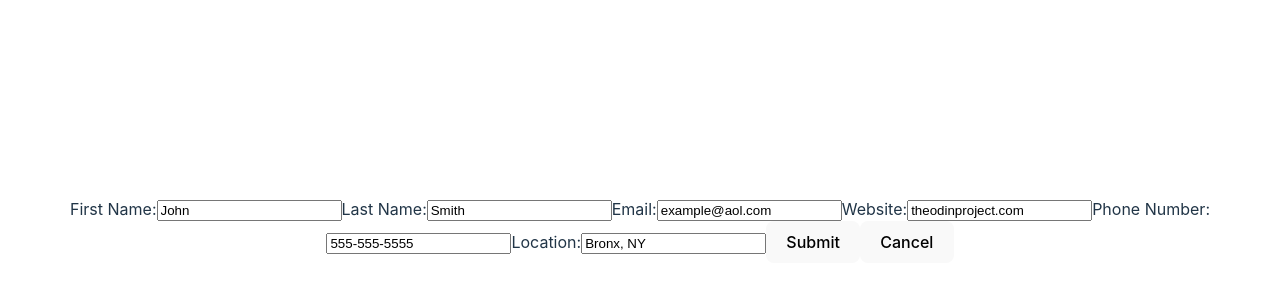
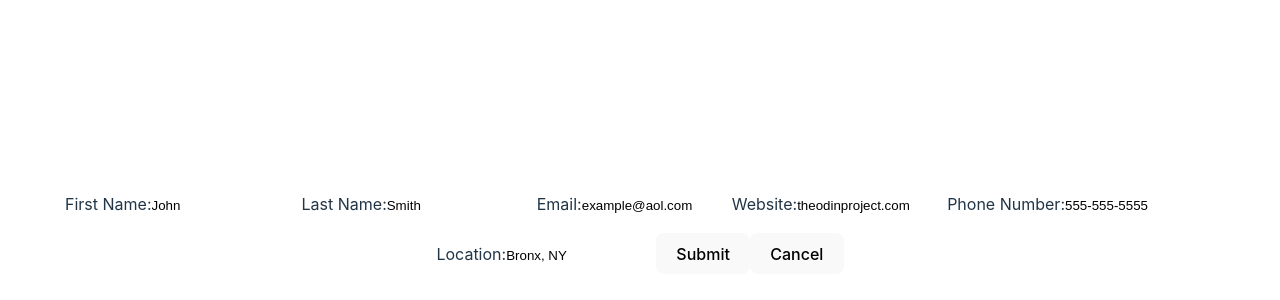
Before and after one commit to dario-cruz/resume-builder, a React (Vite) app: page / in a window 1280 px wide. Shown: the part 170-470 px from the top of the page. Built offline with nearby package versions, Linux system fonts and the light colour scheme.

Commit message:
Add css file and styling to resume-forms and inputs.

```diff
--- /dev/null
+++ b/src/form.css
@@ -0,0 +1,16 @@
+* {
+    margin: 0;
+    padding: 0;
+    border: 0;
+    box-sizing: border-box;
+}
+
+.resume-form {
+    display: inline-block;
+
+}
+
+.form-input {
+    width: 150px;
+    height: 50px;
+}
--- a/src/form.jsx
+++ b/src/form.jsx
@@ -1,7 +1,9 @@
 import { useState } from "react";
+import './form.css';
 import resumeData from "./data/resumeData";
 import FormButton from "./page_elements/form-button";
 import NormalButton from "./page_elements/normal-button";
+
 
 export default function ResumeForm() {
     // Define all of the states that the child components will use.
@@ -61,19 +63,19 @@ export default function ResumeForm() {
             </label>
             <label className='input-label'>
                 Website:
-                <input type='url' name='website' className='website-input'
+                <input type='url' name='website' className='form-input'
                 value={website}
                 onChange={e => setWebsite(e.target.value)}/>
             </label>
             <label className='input-label'>
                 Phone Number:
-                <input type='tel' name='phone' className='phone-input'
+                <input type='tel' name='phone' className='form-input'
                 value={phone}
                 onChange={e => setPhone(e.target.value)}/>
             </label>
             <label>
                 Location:
-                <input type='text' name='location' className='location-input'
+                <input type='text' name='location' className='form-input'
                 value={location}
                 onChange={e => setLocation(e.target.value)}/>
             </label>
```
